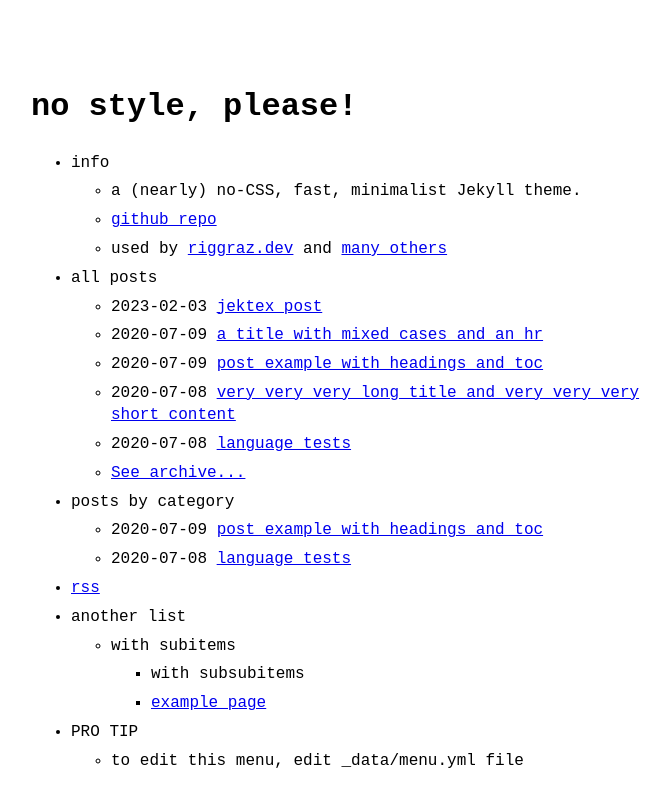
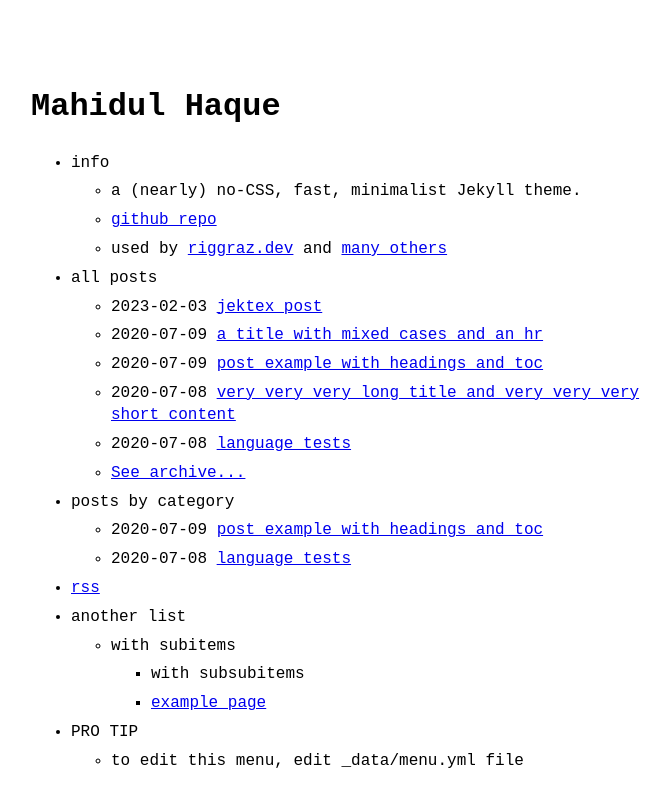
Before and after one commit to mahidulhq/mahidulhq.github.io, a Jekyll site: the page built from index.md, in a window 1280 px wide. Shown: the top 807 px of the page, without its empty margins (289-958 px from the left). Built offline with Jekyll 4.4.1, drawn with Linux system fonts in a browser that asks for light colours.

Commit message:
Update _config.yml

```diff
--- a/_config.yml
+++ b/_config.yml
@@ -1,8 +1,8 @@
-title: no style, please! # name of the site
-author: Mahidul Haque # name of site's author
-email: riccardo.graziosi97@gmail.com # email of site's author
+title: Mahidul Haque  # name of the site
+author: mahidulhq # name of site's author
+email:  # email of site's author
 url: https://mahidulhq.github.io # root address of the site
-baseurl: "/no-style-please" # subpath of the site, e.g. "/blog" (leave it blank "" if you're site shouldn't use a subpath)
+baseurl: "" # subpath of the site, e.g. "/blog" (leave it blank "" if you're site shouldn't use a subpath)
 description: > # description of the site (multiple lines allowed)
   A (nearly) no-CSS, fast, minimalist Jekyll theme.
 
```
